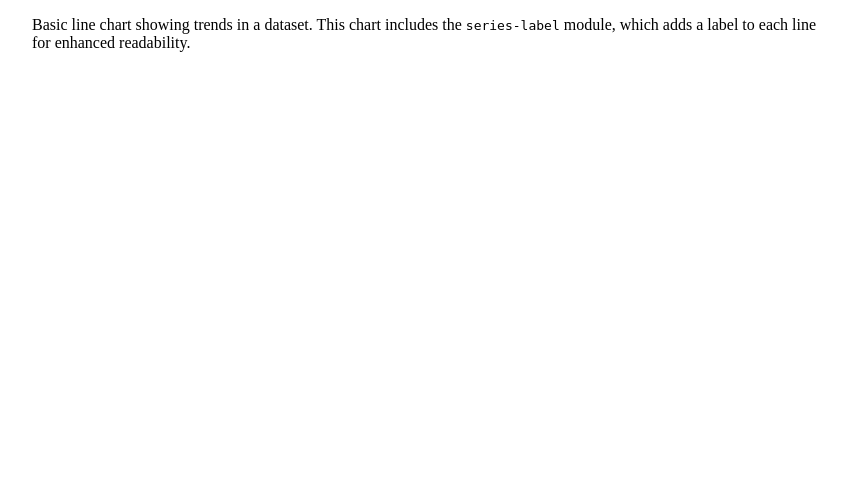
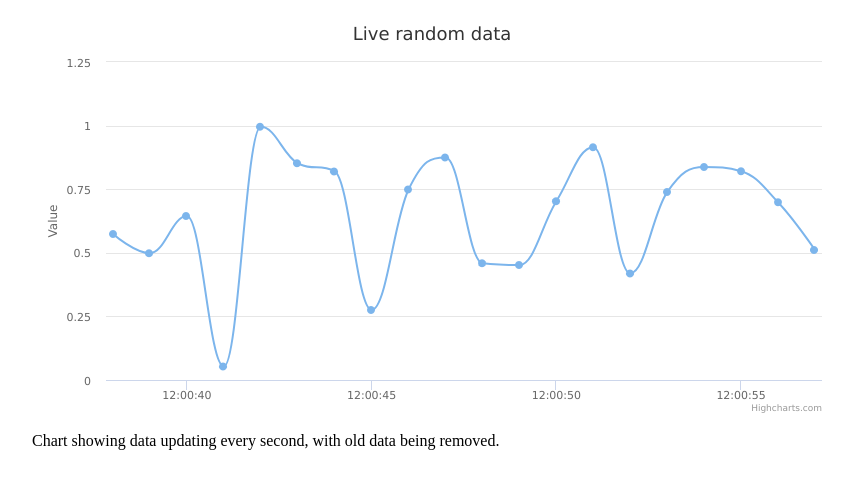
Before and after one commit to kimsehwan96/Revolution-pi-view-app, a Flask app: template templates/chart_demo.html in a window 1280 px wide. Shown: the top 489 px of the page, without its empty margins (208-1061 px from the left). Run offline with Flask 2, Linux system fonts and the light colour scheme; the template is opened without the code that fills it, so the values that code supplies are empty; some libraries are stand-ins or nearby versions.

Commit message:
add higchart service

```diff
--- a/static/js/chart_test.js
+++ b/static/js/chart_test.js
@@ -1,70 +1,89 @@
-Highcharts.chart('container', {
+$(document).ready(function() {
+    Highcharts.chart('container', {
+    chart: {
+      type: 'spline',
+      animation: Highcharts.svg, // don't animate in old IE
+      marginRight: 10,
+      events: {
+        load: function () {
+
+          // set up the updating of the chart each second
+          var series = this.series[0];
+          setInterval(function () {
+            var x = (new Date()).getTime(), // current time
+              y = Math.random();
+            series.addPoint([x, y], true, true);
+          }, 1000);
+        }
+      }
+    },
+
+    time: {
+      useUTC: false
+    },
 
     title: {
-        text: 'Solar Employment Growth by Sector, 2010-2016'
+      text: 'Live random data'
     },
 
-    subtitle: {
-        text: 'Source: thesolarfoundation.com'
+    accessibility: {
+      announceNewData: {
+        enabled: true,
+        minAnnounceInterval: 15000,
+        announcementFormatter: function (allSeries, newSeries, newPoint) {
+          if (newPoint) {
+            return 'New point added. Value: ' + newPoint.y;
+          }
+          return false;
+        }
+      }
+    },
+
+    xAxis: {
+      type: 'datetime',
+      tickPixelInterval: 150
     },
 
     yAxis: {
-        title: {
-            text: 'Number of Employees'
-        }
+      title: {
+        text: 'Value'
+      },
+      plotLines: [{
+        value: 0,
+        width: 1,
+        color: '#808080'
+      }]
     },
 
-    xAxis: {
-        accessibility: {
-            rangeDescription: 'Range: 2010 to 2017'
-        }
+    tooltip: {
+      headerFormat: '<b>{series.name}</b><br/>',
+      pointFormat: '{point.x:%Y-%m-%d %H:%M:%S}<br/>{point.y:.2f}'
     },
 
     legend: {
-        layout: 'vertical',
-        align: 'right',
-        verticalAlign: 'middle'
+      enabled: false
     },
 
-    plotOptions: {
-        series: {
-            label: {
-                connectorAllowed: false
-            },
-            pointStart: 2010
-        }
+    exporting: {
+      enabled: false
     },
 
     series: [{
-        name: 'Installation',
-        data: [43934, 52503, 57177, 69658, 97031, 119931, 137133, 154175]
-    }, {
-        name: 'Manufacturing',
-        data: [24916, 24064, 29742, 29851, 32490, 30282, 38121, 40434]
-    }, {
-        name: 'Sales & Distribution',
-        data: [11744, 17722, 16005, 19771, 20185, 24377, 32147, 39387]
-    }, {
-        name: 'Project Development',
-        data: [null, null, 7988, 12169, 15112, 22452, 34400, 34227]
-    }, {
-        name: 'Other',
-        data: [12908, 5948, 8105, 11248, 8989, 11816, 18274, 18111]
-    }],
+      name: 'Random data',
+      data: (function () {
+        // generate an array of random data
+        var data = [],
+          time = (new Date()).getTime(),
+          i;
 
-    responsive: {
-        rules: [{
-            condition: {
-                maxWidth: 500
-            },
-            chartOptions: {
-                legend: {
-                    layout: 'horizontal',
-                    align: 'center',
-                    verticalAlign: 'bottom'
-                }
-            }
-        }]
-    }
-
+        for (i = -19; i <= 0; i += 1) {
+          data.push({
+            x: time + i * 1000,
+            y: Math.random()
+          });
+        }
+        return data;
+      }())
+    }]
+  });
 });
--- a/templates/chart_demo.html
+++ b/templates/chart_demo.html
@@ -1,8 +1,13 @@
+<html>
 <style>
 .highcharts-figure, .highcharts-data-table table {
-    min-width: 360px;
+  min-width: 320px;
   max-width: 800px;
   margin: 1em auto;
+}
+
+#container {
+  height: 400px;
 }
 
 .highcharts-data-table table {
@@ -32,20 +37,112 @@
 .highcharts-data-table tr:hover {
   background: #f1f7ff;
 }
+</style>
 
-</style>
+<script src="https://code.jquery.com/jquery-3.1.1.min.js"></script>
 <script src="https://code.highcharts.com/highcharts.js"></script>
-<script src="https://code.highcharts.com/modules/series-label.js"></script>
 <script src="https://code.highcharts.com/modules/exporting.js"></script>
 <script src="https://code.highcharts.com/modules/export-data.js"></script>
 <script src="https://code.highcharts.com/modules/accessibility.js"></script>
-<script type = "text/javascript" src = "{{ url_for('static', filename='js/chart_test.js') }}"></script>
+<!--<script type = "text/javascript" src = "{{ url_for('static', filename='js/chart_test.js') }}"></script> -->
+<script>
+
+    $(document).ready(function() {
+        Highcharts.chart('container', {
+        chart: {
+          type: 'spline',
+          animation: Highcharts.svg, // don't animate in old IE
+          marginRight: 10,
+          events: {
+            load: function () {
+
+              // set up the updating of the chart each second
+              var series = this.series[0];
+              setInterval(function () {
+                var x = (new Date()).getTime(), // current time
+                  y = Math.random();
+                series.addPoint([x, y], true, true);
+              }, 1000);
+            }
+          }
+        },
+
+        time: {
+          useUTC: false
+        },
+
+        title: {
+          text: 'Live random data'
+        },
+
+        accessibility: {
+          announceNewData: {
+            enabled: true,
+            minAnnounceInterval: 15000,
+            announcementFormatter: function (allSeries, newSeries, newPoint) {
+              if (newPoint) {
+                return 'New point added. Value: ' + newPoint.y;
+              }
+              return false;
+            }
+          }
+        },
+
+        xAxis: {
+          type: 'datetime',
+          tickPixelInterval: 150
+        },
+
+        yAxis: {
+          title: {
+            text: 'Value'
+          },
+          plotLines: [{
+            value: 0,
+            width: 1,
+            color: '#808080'
+          }]
+        },
+
+        tooltip: {
+          headerFormat: '<b>{series.name}</b><br/>',
+          pointFormat: '{point.x:%Y-%m-%d %H:%M:%S}<br/>{point.y:.2f}'
+        },
+
+        legend: {
+          enabled: false
+        },
+
+        exporting: {
+          enabled: false
+        },
+
+        series: [{
+          name: 'Random data',
+          data: (function () {
+            // generate an array of random data
+            var data = [],
+              time = (new Date()).getTime(),
+              i;
+
+            for (i = -19; i <= 0; i += 1) {
+              data.push({
+                x: time + i * 1000,
+                y: Math.random()
+              });
+            }
+            return data;
+          }())
+        }]
+      });
+    });
+
+</script>
 
 <figure class="highcharts-figure">
   <div id="container"></div>
   <p class="highcharts-description">
-        Basic line chart showing trends in a dataset. This chart includes the
-        <code>series-label</code> module, which adds a label to each line for
-        enhanced readability.
+    Chart showing data updating every second, with old data being removed.
   </p>
 </figure>
+</html>
```
Lines whose indentation alone changed are shown as unchanged.
